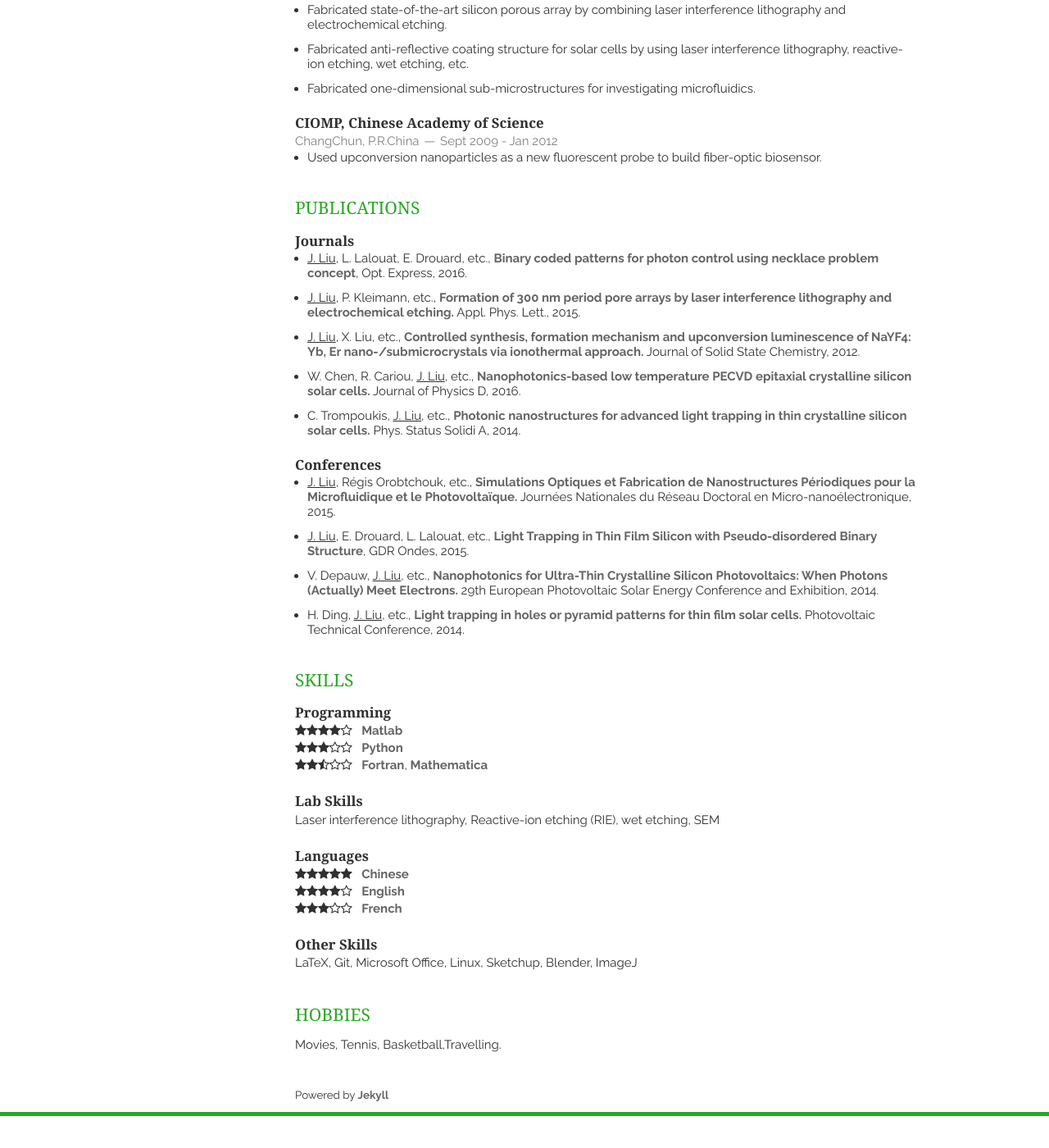
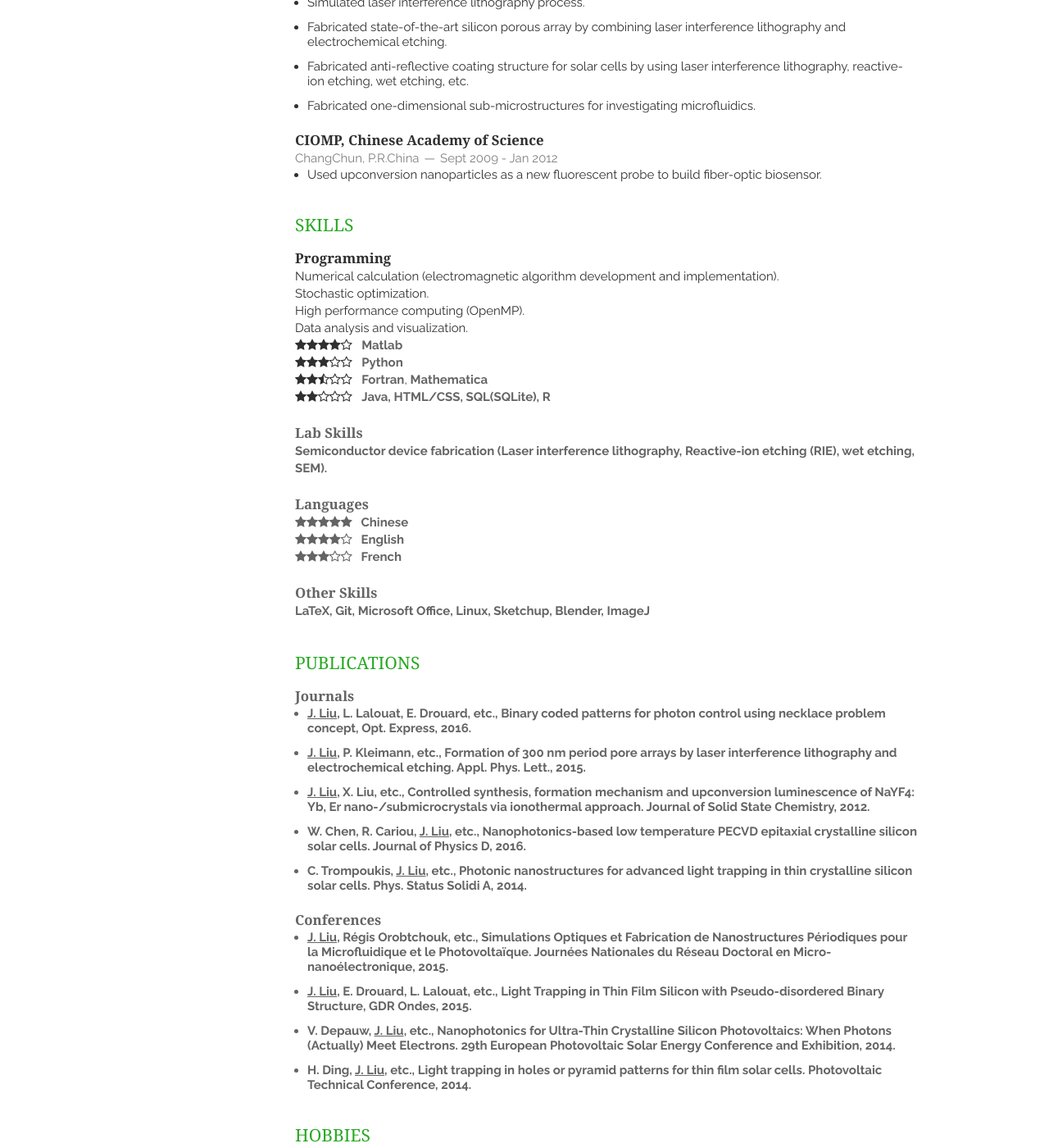
Before and after one commit to insaliujia/insaliujia.github.io, a Jekyll site: the page built from index.html, in a window 1280 px wide and 1400 px high, scrolled down 683 px. Shown: the whole window at 82% size. Built offline with Jekyll 4.4.1, drawn with Linux system fonts in a browser that asks for light colours; nearby versions of some CDN libraries; Markdown is read by kramdown in place of the engine named in the settings; the list of posts is cut into pages by our own code; before the commit the page ends 2044 px from its top, so only the background shows below that; some of the changed text lies outside the part shown.

Commit message:
change cv formate

```diff
--- a/_includes/education.html
+++ b/_includes/education.html
@@ -3,11 +3,11 @@
     <article>
         <header>
             <h1>Ph.D student in Electrical Engineering</h1>
-            <span>Lab INL, INSA-Lyon</span>
+            <span>Lab INL, University of Lyon (INSA-Lyon)</span>
             <span><address>Lyon, France</address><time>Oct 2012 - Present</time></span>
         </header>
         <p>
-            <em>Research focuses on optical simulation, nanostructure fabrication, and its applications. </em>
+            <em>Research in computational electromagnetics and photonics. Developed fast and tailored simulation codes for high performance computing. Research in semiconductor fabrication techniques.</em>
         </p>
     </article>
     <article>
--- a/_includes/skills.html
+++ b/_includes/skills.html
@@ -4,6 +4,14 @@
         <header>
             <h1>Programming</h1>
 		</header>
+        <p>Numerical calculation (electromagnetic algorithm development and implementation).
+        </p>
+	<p>Stochastic optimization.
+	</p>
+        <p>High performance computing (OpenMP).
+	</P>
+	<P>Data analysis and visualization.
+	</P>
         <p>
             <i class="fa fa-star"></i><i class="fa fa-star"></i><i class="fa fa-star"></i><i class="fa fa-star"></i><i class="fa fa-star-o"></i>
             &nbsp;&nbsp;<em>Matlab</em>
@@ -16,12 +24,16 @@
 			<i class="fa fa-star"></i><i class="fa fa-star"></i><i class="fa fa-star-half-o"></i><i class="fa fa-star-o"></i><i class="fa fa-star-o"></i>
             &nbsp;&nbsp;<em>Fortran</em>, <em>Mathematica</em>
 		</p>
+		<p>
+			<i class="fa fa-star"></i><i class="fa fa-star"></i><i class="fa fa-star-o"></i><i class="fa fa-star-o"></i><i class="fa fa-star-o"></i>
+            &nbsp;&nbsp;<em>Java, <em>HTML/CSS</em>, <em>SQL(SQLite)</em>, <em>R</em>
+		</p>
     </article>
 	<article>
 		<header>
 		<h1> Lab Skills </h1>
 		</heaer>
-		<p>Laser interference lithography, Reactive-ion etching (RIE), wet etching, SEM
+		<p>Semiconductor device fabrication (Laser interference lithography, Reactive-ion etching (RIE), wet etching, SEM).
 		</p>
 	</article>
 	<article>
--- a/index.html
+++ b/index.html
@@ -9,8 +9,8 @@ layout: layout
 
 {% include research.html %}
 
+{% include skills.html %}
+
 {% include publication.html %}
 
-{% include skills.html %}
-
 {% include interests.html %}
```
